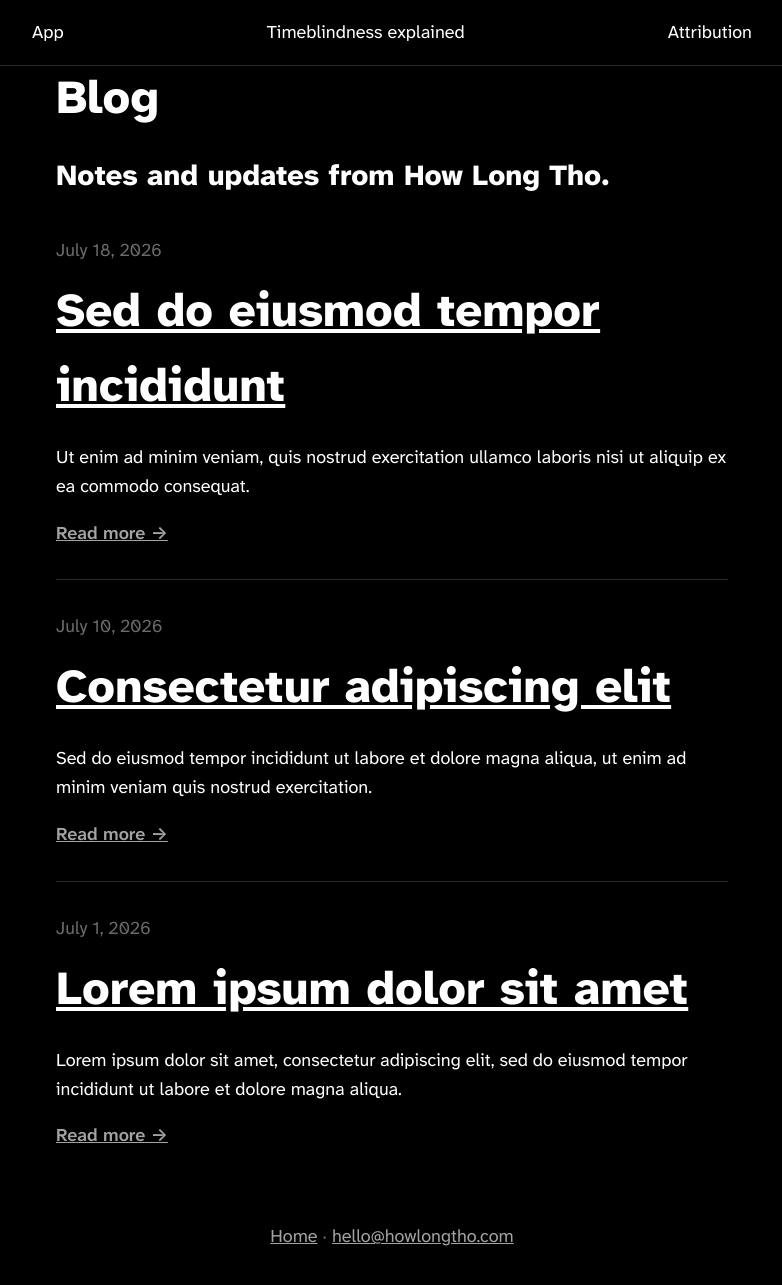
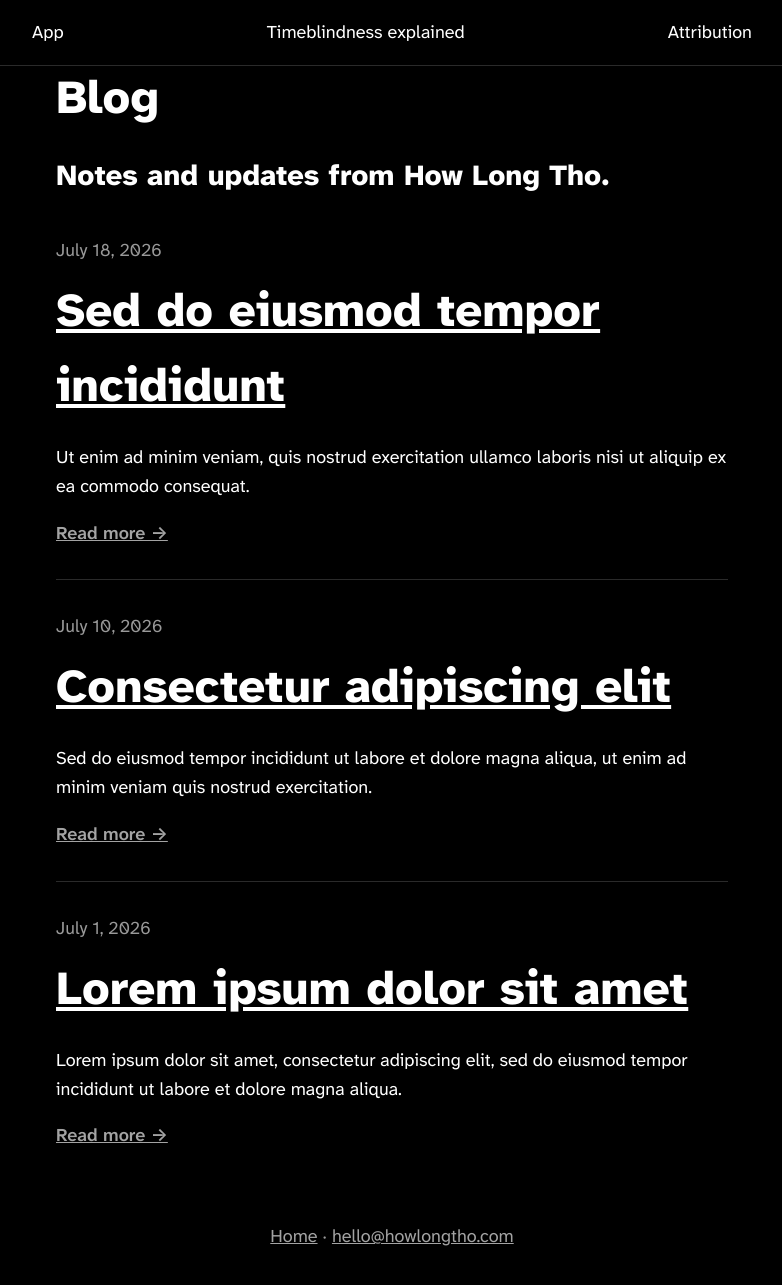
Before and after one commit to afknapping/howlongtho-website, a Jekyll site: the page built from blog.md, in a window 1280 px wide and 1315 px high. Shown: the top 1285 px of the window, without its empty margins (248-1030 px from the left). Built offline with Jekyll 4.4.1, drawn with Linux system fonts in a browser that asks for light colours.

Commit message:
Fix low-contrast gray text to meet WCAG AAA
#6b6b6b on black was 3.94:1 - fails even AA (4.5:1), let alone AAA
(7:1). Replaced with #999999 (7.37:1 on pure black) everywhere it was
used: cta-note, meta, store-links, footer, post-date, features
bullet marker, and both placeholder boxes. #a3a3a3 (used for tagline,
section p, plain-list, etc.) was already fine at 8.32:1, left as-is.

Co-Authored-By: Claude Sonnet 5 <noreply@anthropic.com>

```diff
--- a/assets/style.css
+++ b/assets/style.css
@@ -205,22 +205,22 @@ header {
   background: #1a1a1a;
 }
 .cta-note {
-  color: #6b6b6b;
+  color: #999999;
   margin: 0;
 }
 .meta {
-  color: #6b6b6b;
+  color: #999999;
   margin: 0 0 32px;
 }
 .store-links {
-  color: #6b6b6b;
+  color: #999999;
   margin-top: 8px;
 }
 .placeholder {
   border: 1px dashed #2a2a2a;
   border-radius: 16px;
   background: #141414;
-  color: #6b6b6b;
+  color: #999999;
   display: flex;
   align-items: center;
   justify-content: center;
@@ -288,7 +288,7 @@ main > p {
   content: "\2014";
   position: absolute;
   left: 0;
-  color: #6b6b6b;
+  color: #999999;
 }
 .plain-list {
   padding: 0 0 0 20px;
@@ -340,7 +340,7 @@ main > p {
   border: 1px dashed #2a2a2a;
   border-radius: 12px;
   padding: 20px;
-  color: #6b6b6b;
+  color: #999999;
 }
 .post-list {
   margin-top: 40px;
@@ -354,7 +354,7 @@ main > p {
   padding-top: 0;
 }
 .post-date {
-  color: #6b6b6b;
+  color: #999999;
   margin: 0 0 8px;
 }
 .post-more {
@@ -364,7 +364,7 @@ main > p {
 footer {
   padding: 40px 0 64px;
   text-align: center;
-  color: #6b6b6b;
+  color: #999999;
 }
 footer a {
   color: #a3a3a3;
```
